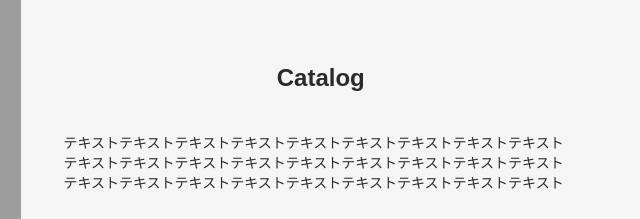
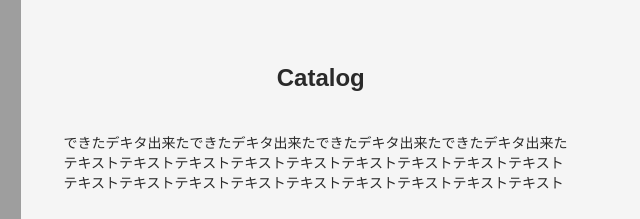
Before and after one commit to NCojima/storesite, a plain HTML site: page index.html in a window 1280 px wide. Shown: the part 2220-2439 px from the top of the page, 598-1238 px from the left. Drawn offline with Linux system fonts and the light colour scheme; some packages are replaced by stand-ins of ours; grey boxes are pictures that could not be loaded.

Commit message:
上 下できたの文言を追加したよ

```diff
--- a/index.html
+++ b/index.html
@@ -65,7 +65,7 @@
           <div class="item">
             <h2 class="sec-title">Catalog</h2>
             <p>
-              テキストテキストテキストテキストテキストテキストテキストテキストテキスト
+              できたデキタ出来たできたデキタ出来たできたデキタ出来たできたデキタ出来た
               テキストテキストテキストテキストテキストテキストテキストテキストテキスト
               テキストテキストテキストテキストテキストテキストテキストテキストテキスト
             </p>
```
